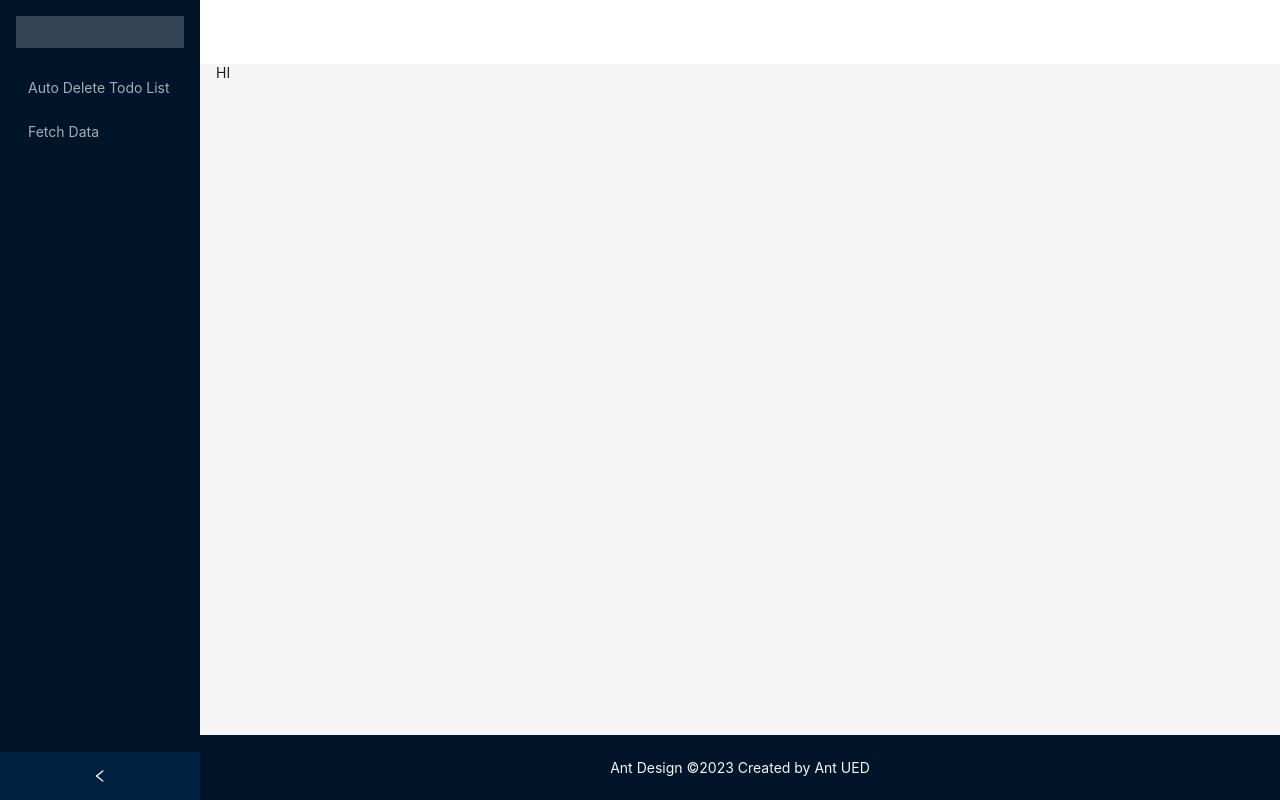
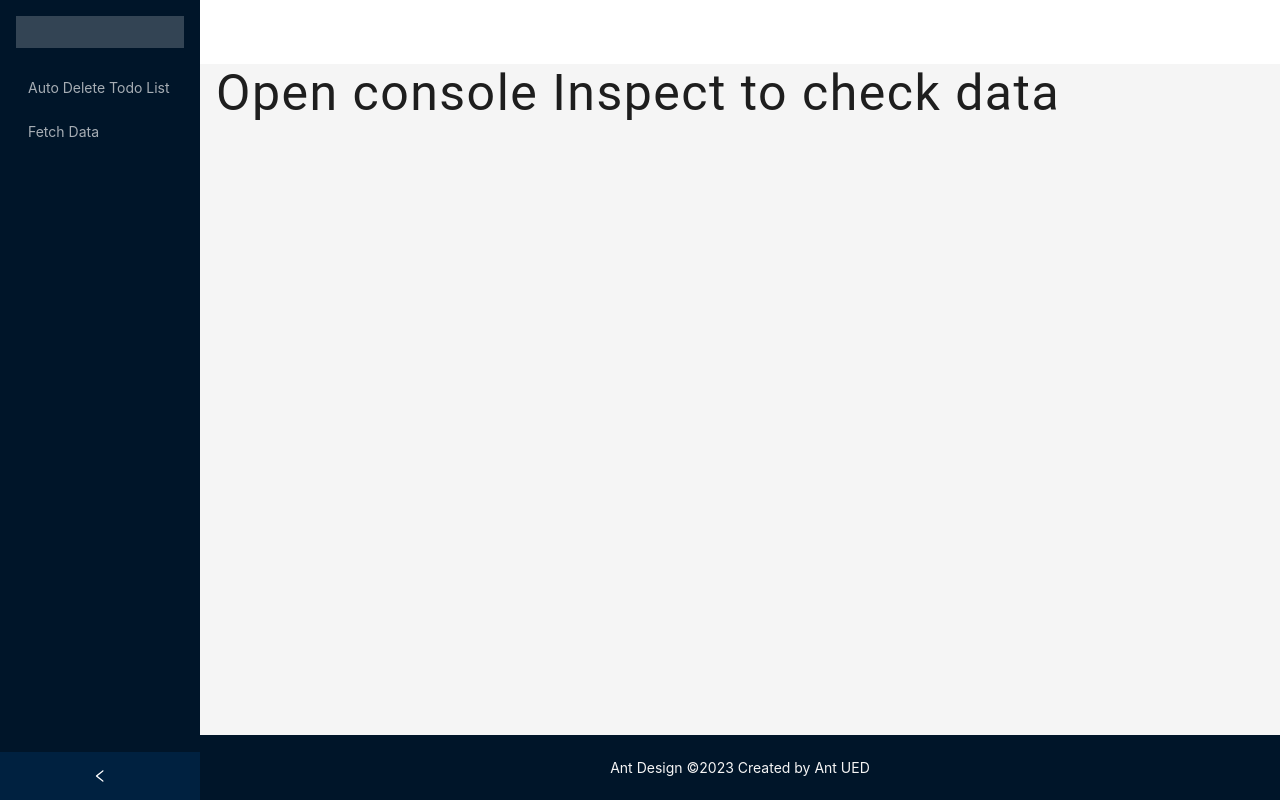
Before and after one commit to blinkz333/todo_list, a React (Create React App) app: page /fetch_data in a window 1280 px wide. Built offline with nearby package versions, Linux system fonts and the light colour scheme; no server answers.

Commit message:
add fetch data

```diff
--- a/src/components/fetchdata.js
+++ b/src/components/fetchdata.js
@@ -9,7 +9,13 @@ import Footer from './templates/footer'
 import Sider from './templates/sider'
 import Axios from 'axios'
 
+import styles from './fetchdata.module.css'
+
 const { Content } = Layout;
+
+
+
+
 
 const Fetch_Data = () => {
 
@@ -51,19 +57,19 @@ const Fetch_Data = () => {
           const summaryAddress = generateAddress(dep_data[items])
 
 
-            dep_data[items].male = countMale
-            dep_data[items].female = countFemale
-            dep_data[items].ageRange = `${minAge.age}-${maxAge.age}`
-            dep_data[items].ageMode = modeAge
-            dep_data[items].hair = summaryHair
-            dep_data[items].addressUser = summaryAddress
-            dep_data[items].splice(0,dep_data[items].length)
-
-            department.push({[Object.keys(dep_data)[index]]: dep_data[items]})
+            const newObj = {[Object.keys(dep_data)[index]] : {
+                male : countMale ,
+                female : countFemale ,
+                ageRange:`${minAge.age}-${maxAge.age}`,
+                ageMode : modeAge,
+                hair : summaryHair,
+                addressUser : summaryAddress
+            }};
+            department.push(newObj)
 
 
       })
-
+      console.log("department :" ,department)
       setData(department)
     }
 
@@ -106,6 +112,8 @@ const Fetch_Data = () => {
 
     }
 
+
+
     return (
     <Layout
       style={{
@@ -123,7 +131,7 @@ const Fetch_Data = () => {
             margin: '0 16px',
           }}
         >
-            <div>HI</div>
+           <div className={styles.text}> Open console Inspect to check data</div>
         </Content>
 
         <Footer/>
--- /dev/null
+++ b/src/components/fetchdata.module.css
@@ -0,0 +1,5 @@
+.text{
+    font-family: 'Roboto';
+    font-size: 50px;
+    letter-spacing: 1.5px;
+}
```
Also changed, not shown: src/components/main.js (deleted, +0 -7 lines), src/components/main.module.css (added).
